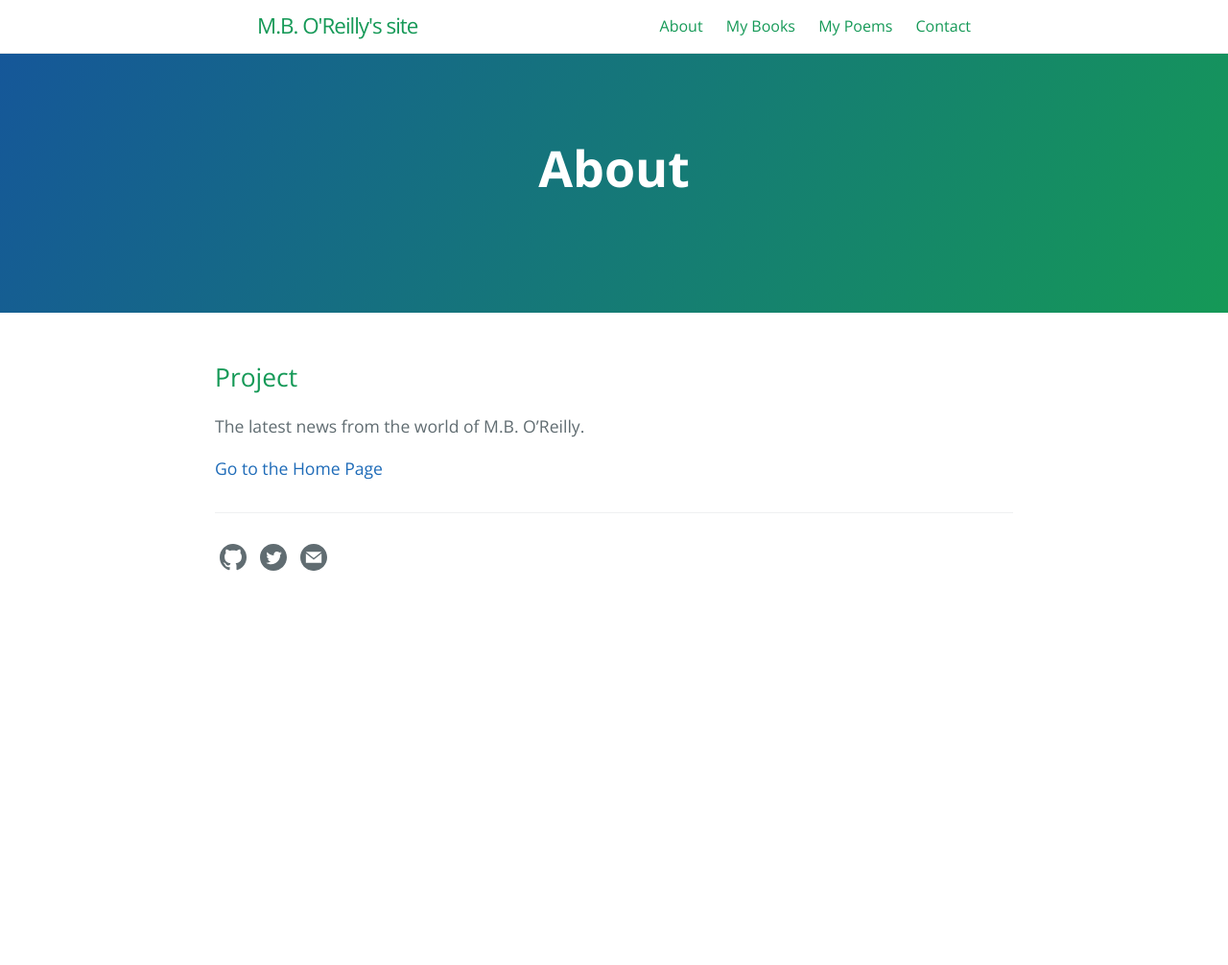
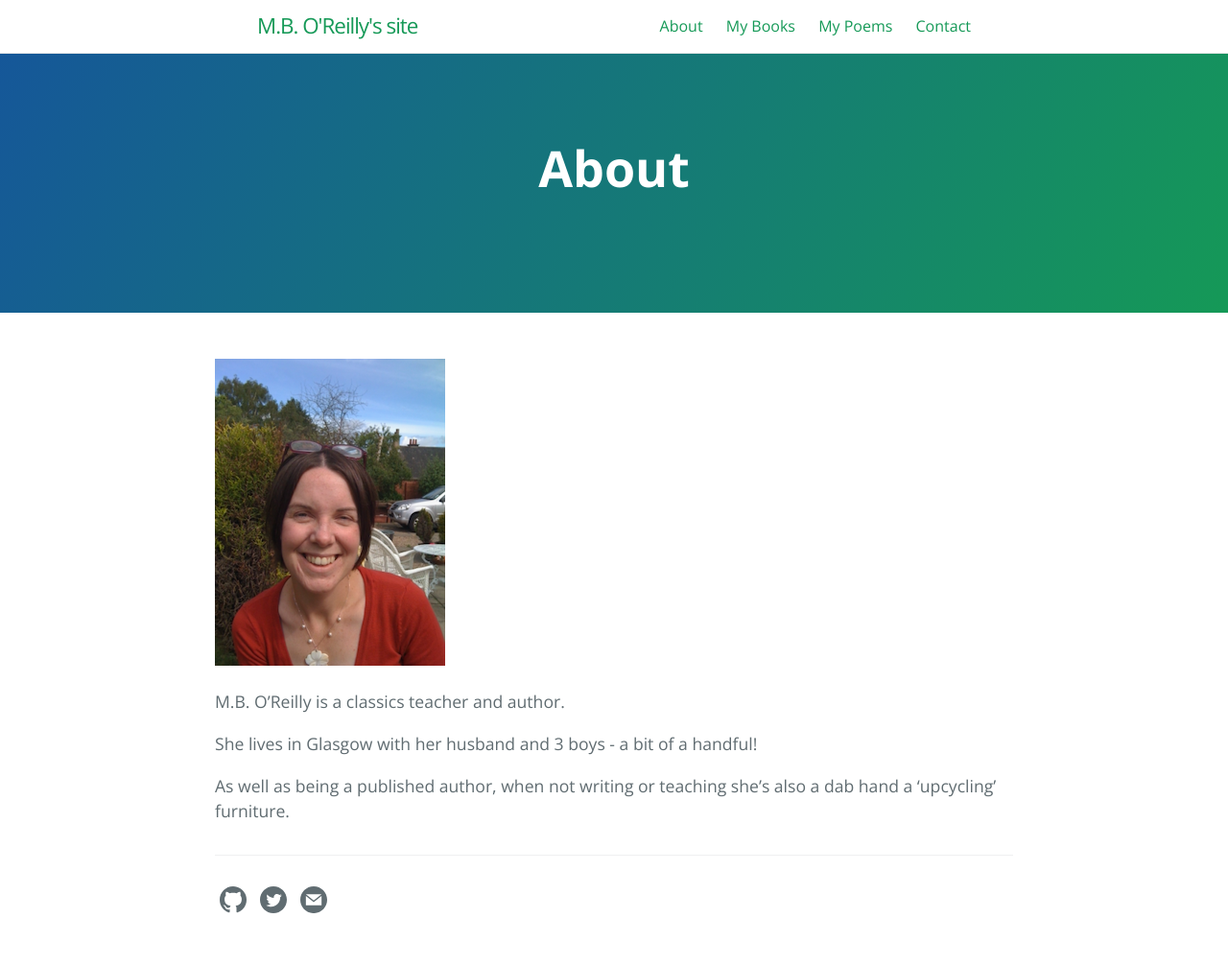
Before and after one commit to conoreilly/mbwebsite, a Jekyll site: the page built from _pages/about.md, in a window 1280 px wide. Shown: the whole page at 96% size. Built offline with Jekyll 4.4.1, drawn with Linux system fonts in a browser that asks for light colours; before the commit the page ends 900 px from its top, so only the background shows below that.

Commit message:
Updated About page, added headshot

```diff
--- a/_pages/about.md
+++ b/_pages/about.md
@@ -7,9 +7,10 @@ order: 0
 
 ---
 
+![M.B. O'Reilly]({{ site.baseurl }}/images/MB_OReilly_headshot.png)
 
-## Project
-{{site.description}}
+M.B. O'Reilly is a classics teacher and author.
 
+She lives in Glasgow with her husband and 3 boys - a bit of a handful!
 
-[Go to the Home Page]({{ '/' | absolute_url }})
+As well as being a published author, when not writing or teaching she's also a dab hand a 'upcycling' furniture.
```
Also changed, not shown: images/MB_OReilly_headshot.png (added).
